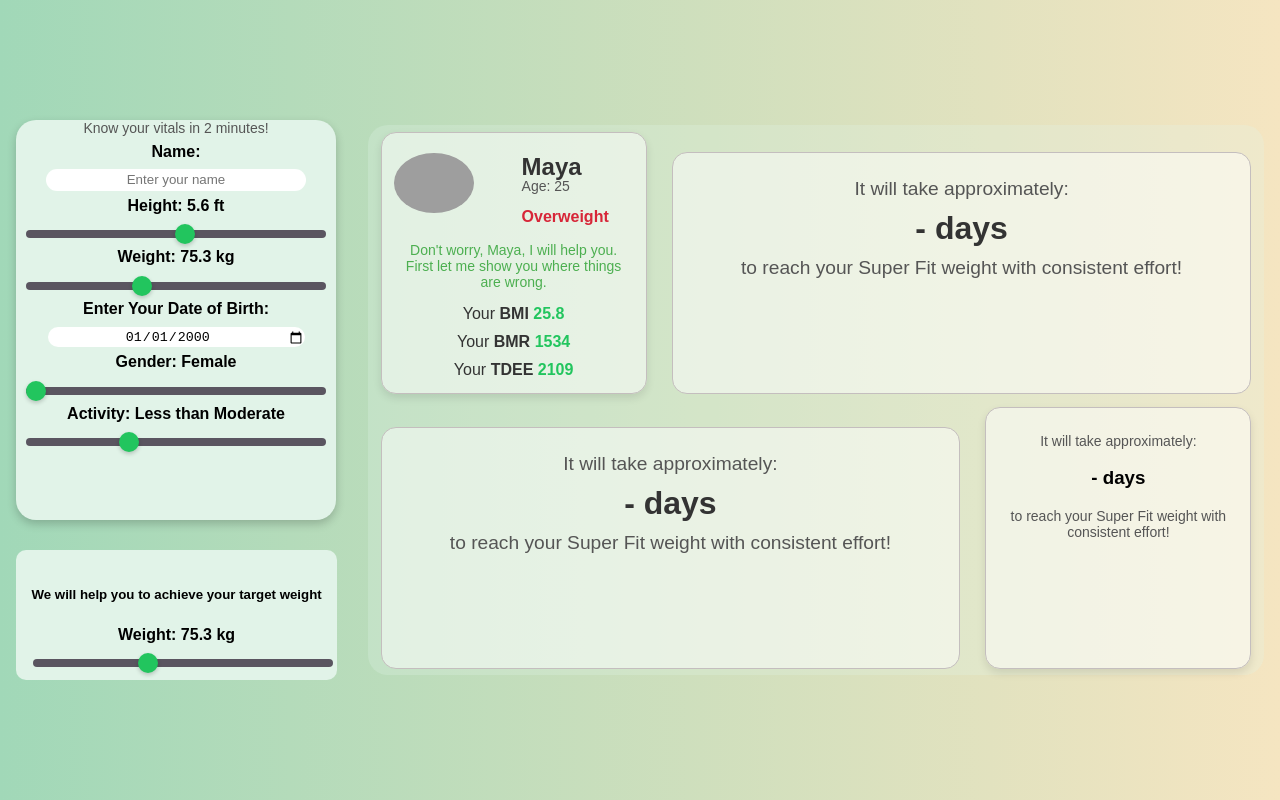
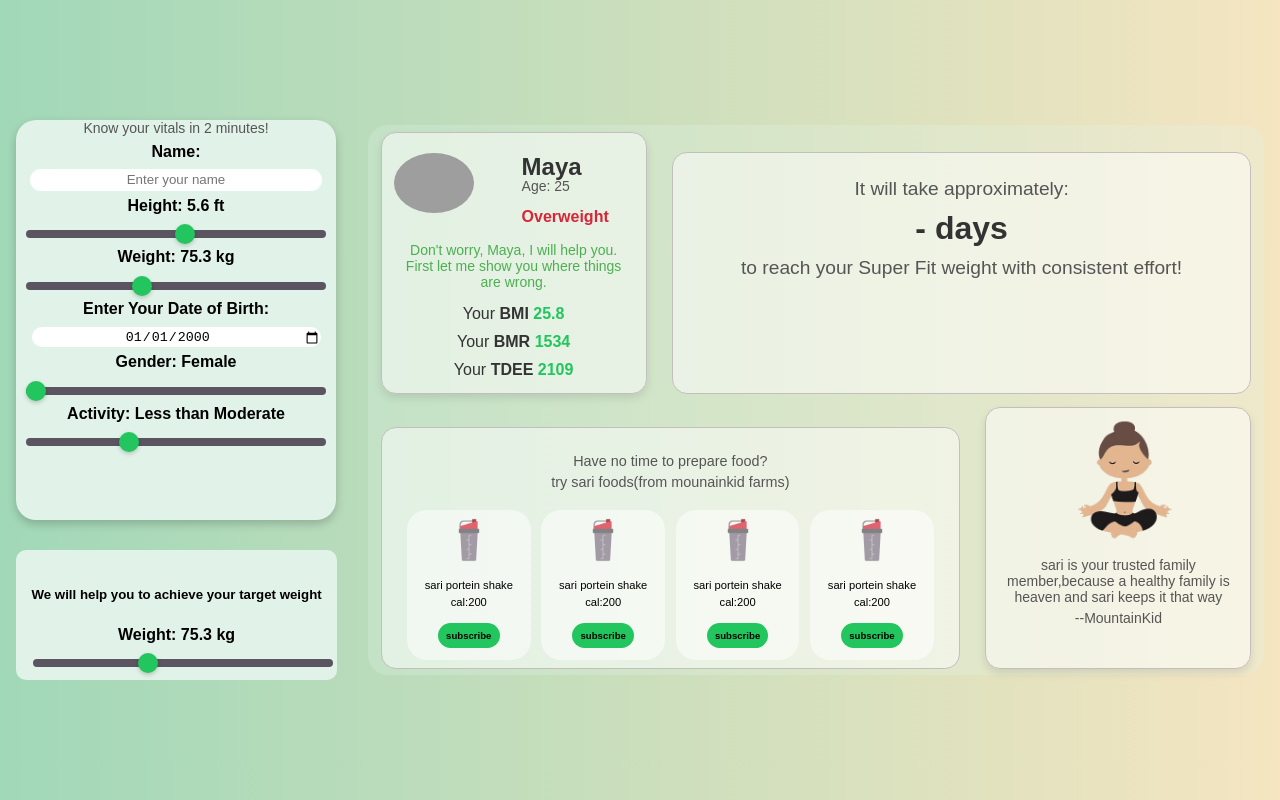
Before and after one commit to abhishekbhanot/sariproject, a plain HTML site: page index.html in a window 1280 px wide. Drawn offline with Linux system fonts and the light colour scheme; grey boxes are pictures that could not be loaded.

Commit message:
added css

```diff
--- a/index.html
+++ b/index.html
@@ -85,15 +85,34 @@
   </div>
 
   <div class="days-to-fit">
-    <p>It will take approximately:</p>
-    <h3><span id="days-to-fit">-</span> days</h3>
-    <p>to reach your Super Fit weight with consistent effort!</p>
+    <p  id="smallfont">Have no time to prepare food?</p>
+    <p id="smallfont">try sari foods(from mounainkid farms)</p>
+    <div id="flex4">
+      <div  class="smothie">
+        <img src="images/protein.png" id="shaker">
+        <p id="smalltext">sari portein shake</p>
+        <p  id="smalltext">cal:200</p>
+        <button id="sub">subscribe</button>
+      </div>
+      <div class="smothie">  <img src="images/protein.png" id="shaker">
+        <p id="smalltext">sari portein shake</p>
+        <p  id="smalltext">cal:200</p>
+        <button id="sub">subscribe</button></div>
+      <div class="smothie">  <img src="images/protein.png" id="shaker">
+        <p id="smalltext">sari portein shake</p>
+        <p  id="smalltext">cal:200</p>
+        <button id="sub">subscribe</button></div>
+      <div class="smothie">  <img src="images/protein.png" id="shaker">
+        <p id="smalltext">sari portein shake</p>
+        <p  id="smalltext">cal:200</p>
+        <button id="sub">subscribe</button></div>
+    </div>
   </div>
 
   <div class="card1">
-    <p>It will take approximately:</p>
-    <h3><span id="days-to-fit">-</span> days</h3>
-    <p>to reach your Super Fit weight with consistent effort!</p>
+<img src="images/yoga-removebg-preview.png" id="lastimg">
+<p>sari is your trusted family member,because a healthy family is heaven and sari keeps it that way</p>
+<p>--MountainKid</p>
   </div>
 
 </div>
--- a/style.css
+++ b/style.css
@@ -49,14 +49,14 @@ border-radius: 5px;
 outline: none;
 }
 #name{
-  width: 80%;
+  width: 90%;
 height: 20px;
 border-radius: 20px;
 border: transparent;text-align: center;
 
 }
 #dob{
-  width: 80%;
+  width: 90%;
   height: 20px;
   border-radius: 20px;
   border: transparent;text-align: center;
@@ -156,10 +156,7 @@ box-shadow: 0 2px 4px rgba(0, 0, 0, 0.2);
     align-items: center;
     flex-wrap: wrap;
   }
-  .days-to-fit{
-    height: 200px;
-    width: 60%;
-  }
+
   .card1 {
     background-color: #ffffff7e;
     border: 1px solid rgb(196, 190, 190);    border-radius: 15px;
@@ -170,7 +167,10 @@ box-shadow: 0 2px 4px rgba(0, 0, 0, 0.2);
     text-align: center;
     position: relative;
   }
-
+#lastimg{
+  height: 170px;
+  margin-top: -50px;
+}
   .avatar {
     width: 80px;
     height: auto;
@@ -196,9 +196,46 @@ box-shadow: 0 2px 4px rgba(0, 0, 0, 0.2);
     top: 70px;
 
   }
+  .days-to-fit{
+    height: 200px;
+    width: 60%;
+  }
+  #smallfont{
+    font-size: 0.9rem;
 
+  }
+#flex4{
+  height: 150px;
+  width: 100%;
+  background: transparent;
+  margin-top: 20px;
+  display: flex;
+  justify-content: space-around;
+}
+.smothie{
+  height: 150px;
+  width: 23%;
+  background-color: #ffffff7e;
+  border-radius: 20px;
 
-
+}
+#shaker{
+  height: 60px;
+}
+#smalltext{
+  font-size: 0.7rem;
+  color: black;
+}
+#sub{
+  height: 25px;
+  width:50%;
+  font-size: 0.6rem;
+  border-radius: 20px;
+  font-weight: 777;
+  border: transparent;
+  margin-top: 10px;
+  background-color: #22c55e;
+}
   .metrics {
     margin-top: 15px;
   }
```
Also changed, not shown: images/protein.png (added), images/yoga-removebg-preview.png (added), images/yoga.png (added).
